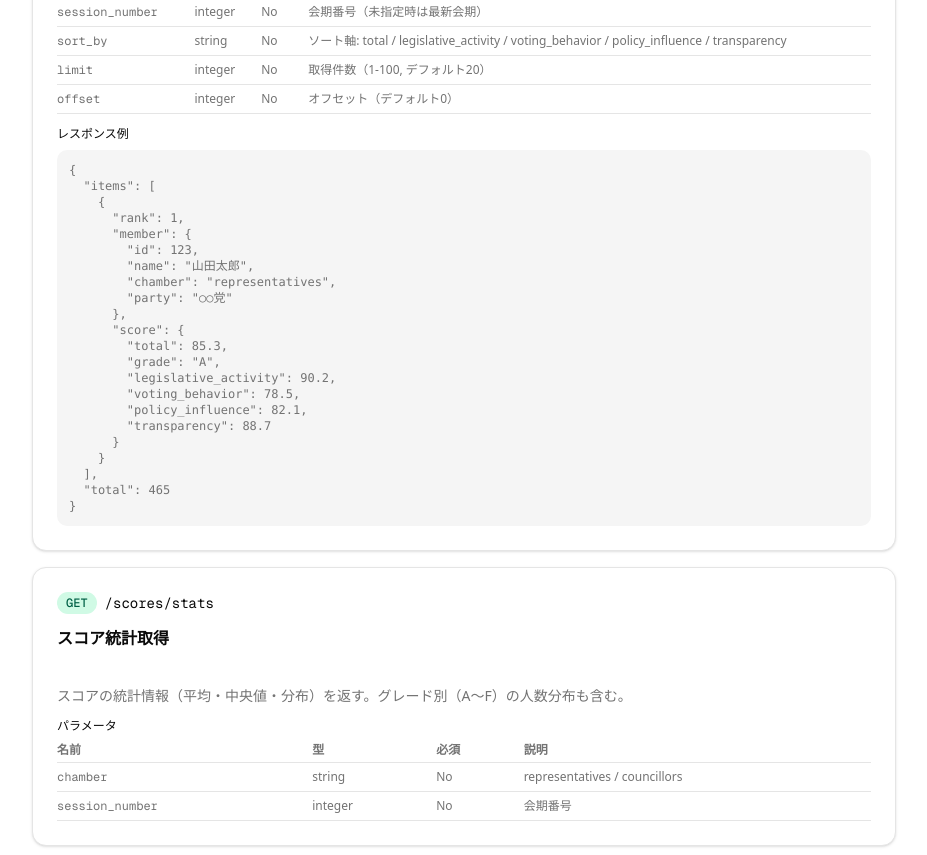
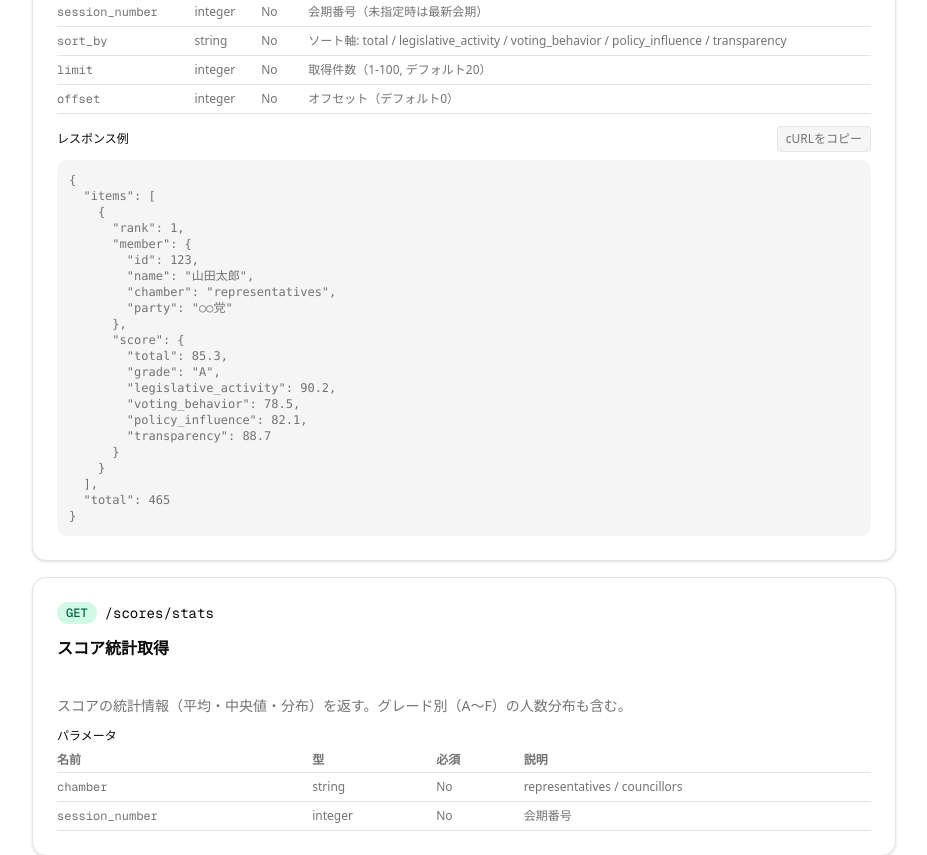
Before and after one commit to YotaSakurai/giin-score, a Next.js app in the folder frontend/: page /en/api-docs in a window 1280 px wide. Shown: the part 920-1775 px from the top of the page, without its empty margins (176-1103 px from the left). Built offline with nearby package versions, Linux system fonts and the light colour scheme; no server answers.

Commit message:
feat: Batch20 - APIドキュメントcURLコピー・法案カード改善・品質ランキングバー・テーブルスコアバー
Co-Authored-By: Claude Opus 4.6 <noreply@anthropic.com>

```diff
--- a/frontend/src/app/[locale]/api-docs/page.tsx
+++ b/frontend/src/app/[locale]/api-docs/page.tsx
@@ -2,6 +2,7 @@ import type { Metadata } from "next";
 import { Card, CardContent, CardHeader, CardTitle } from "@/components/ui/card";
 import { Badge } from "@/components/ui/badge";
 import { Separator } from "@/components/ui/separator";
+import { CopyButton } from "@/components/CopyButton";
 
 export const metadata: Metadata = {
   title: "API ドキュメント",
@@ -65,7 +66,10 @@ function Endpoint({ method, path, summary, description, params, responseExample
 
         {responseExample && (
           <div>
-            <p className="font-medium text-foreground text-xs mb-2">レスポンス例</p>
+            <div className="flex items-center justify-between mb-2">
+              <p className="font-medium text-foreground text-xs">レスポンス例</p>
+              <CopyButton text={`curl "${API_BASE}${path}"`} />
+            </div>
             <pre className="bg-muted rounded-lg p-3 text-xs overflow-x-auto">
               <code>{responseExample}</code>
             </pre>
--- a/frontend/src/app/[locale]/quality-ranking/QualityRankingContent.tsx
+++ b/frontend/src/app/[locale]/quality-ranking/QualityRankingContent.tsx
@@ -223,7 +223,14 @@ export default function QualityRankingContent() {
                               {entry.score.grade}
                             </span>
                           </td>
-                          <td className="p-3 text-right text-sm font-bold text-rose-600">{entry.score.question_quality.toFixed(1)}</td>
+                          <td className="p-3 text-right">
+                            <div className="flex items-center justify-end gap-2">
+                              <div className="w-16 h-1.5 rounded-full bg-muted hidden xl:block">
+                                <div className="h-1.5 rounded-full bg-rose-500" style={{ width: `${Math.min(entry.score.question_quality, 100)}%` }} />
+                              </div>
+                              <span className="text-sm font-bold text-rose-600">{entry.score.question_quality.toFixed(1)}</span>
+                            </div>
+                          </td>
                           <td className="p-3 text-right text-sm text-muted-foreground">{entry.score.total.toFixed(1)}</td>
                           <td className="p-3 hidden lg:table-cell text-right text-xs text-muted-foreground">{entry.score.legislative_activity.toFixed(0)}</td>
                           <td className="p-3 hidden lg:table-cell text-right text-xs text-muted-foreground">{entry.score.policy_influence.toFixed(0)}</td>
--- /dev/null
+++ b/frontend/src/components/CopyButton.tsx
@@ -0,0 +1,27 @@
+"use client";
+
+import { useState } from "react";
+
+export function CopyButton({ text }: { text: string }) {
+  const [copied, setCopied] = useState(false);
+
+  const handleCopy = async () => {
+    try {
+      await navigator.clipboard.writeText(text);
+      setCopied(true);
+      setTimeout(() => setCopied(false), 2000);
+    } catch {
+      // fallback for older browsers
+    }
+  };
+
+  return (
+    <button
+      type="button"
+      onClick={handleCopy}
+      className="text-xs px-2 py-1 rounded border bg-muted hover:bg-muted/80 text-muted-foreground transition-colors"
+    >
+      {copied ? "コピーしました" : "cURLをコピー"}
+    </button>
+  );
+}
--- a/frontend/src/components/bill/BillCard.tsx
+++ b/frontend/src/components/bill/BillCard.tsx
@@ -40,10 +40,14 @@ export const BillCard = memo(function BillCard({ bill }: BillCardProps) {
               <span className="text-xs text-muted-foreground">第{bill.bill_number}号</span>
             )}
             {bill.proposer_type && (
-              <span className="text-xs text-muted-foreground">{bill.proposer_type}</span>
+              <span className="text-xs text-muted-foreground">
+                {bill.proposer_type === "cabinet" ? "内閣提出" : bill.proposer_type === "member" ? "議員提出" : bill.proposer_type}
+              </span>
             )}
             {bill.result && bill.result !== bill.status && (
-              <span className="text-xs text-muted-foreground">{bill.result}</span>
+              <span className={`text-xs ${bill.result === "成立" ? "text-emerald-600 font-medium" : "text-muted-foreground"}`}>
+                {bill.result}
+              </span>
             )}
           </div>
         </CardContent>
--- a/frontend/src/components/member/MemberTable.tsx
+++ b/frontend/src/components/member/MemberTable.tsx
@@ -253,6 +253,13 @@ export function MemberTable({ members, sortBy, sortOrder, onSortChange }: Member
                       ) : (
                         "-"
                       )
+                    ) : col.key === "total" && member.latest_score ? (
+                      <div className="flex items-center gap-1.5">
+                        <div className="w-12 h-1.5 rounded-full bg-muted">
+                          <div className="h-1.5 rounded-full bg-blue-500" style={{ width: `${Math.min(member.latest_score.total, 100)}%` }} />
+                        </div>
+                        <span className="font-bold">{member.latest_score.total.toFixed(1)}</span>
+                      </div>
                     ) : (
                       getScoreValue(member, col.key)
                     )}
```
